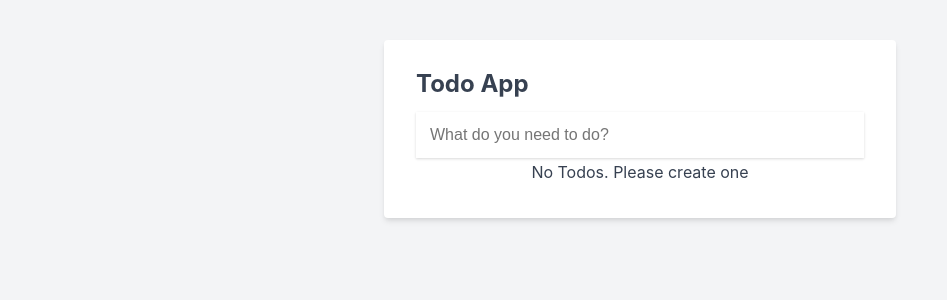
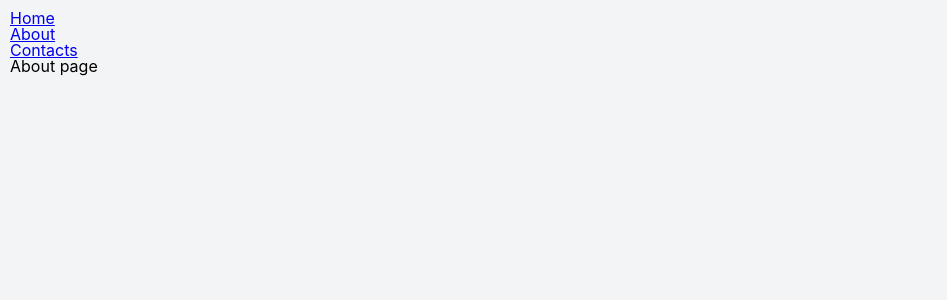
Before and after one commit to VladSmorodsky/beginning-react, a React (Create React App) app: page /about in a window 1280 px wide. Shown: the top 300 px of the page, without its empty margins (0-947 px from the left). Built offline with nearby package versions, Linux system fonts and the light colour scheme.

Commit message:
Lesson 10.1: added react-roter-dom package, worked with basic routing

```diff
--- a/package.json
+++ b/package.json
@@ -6,8 +6,10 @@
     "@testing-library/jest-dom": "^5.16.5",
     "@testing-library/react": "^13.4.0",
     "@testing-library/user-event": "^13.5.0",
+    "history": "^5.3.0",
     "react": "^18.2.0",
     "react-dom": "^18.2.0",
+    "react-router-dom": "^6.14.1",
     "react-scripts": "5.0.1",
     "react-transition-group": "^4.4.5",
     "web-vitals": "^2.1.4"
--- a/src/components/App.jsx
+++ b/src/components/App.jsx
@@ -25,7 +25,6 @@ function App() {
 
   return (
     <TodosContext.Provider value={{todos, setTodos, todosFiltered, filter, setFilter}}>
-      <div className="todo-app-container">
       <div className="todo-app">
         <h2>Todo App</h2>
         <TodoForm/>
@@ -40,7 +39,6 @@ function App() {
           </CSSTransition>
         </SwitchTransition>
       </div>
-      </div>
     </TodosContext.Provider>
   );
 }
--- /dev/null
+++ b/src/components/NavigationBar.jsx
@@ -0,0 +1,13 @@
+import { NavLink } from "react-router-dom";
+
+export default function NavigationBar() {
+  return (
+    <nav>
+      <ul>
+        <li><NavLink to={'/'}>Home</NavLink></li>
+        <li><NavLink to={'/about'}>About</NavLink></li>
+        <li><NavLink to={'/contacts'}>Contacts</NavLink></li>
+      </ul>
+    </nav>
+  );
+}
--- a/src/index.js
+++ b/src/index.js
@@ -1,13 +1,15 @@
 import React from 'react';
 import ReactDOM from 'react-dom/client';
 import './index.css';
-import App from './components/App';
+import {RouterProvider} from 'react-router-dom';
 import reportWebVitals from './reportWebVitals';
+import {route} from "./route";
 
 const root = ReactDOM.createRoot(document.getElementById('root'));
+
 root.render(
   <React.StrictMode>
-    <App />
+    <RouterProvider router={route} />
   </React.StrictMode>
 );
 
--- /dev/null
+++ b/src/pages/AboutPage.jsx
@@ -0,0 +1,9 @@
+import Layout from "./Layout";
+
+export default function AboutPage() {
+  return (
+    <Layout>
+      <div>About page</div>
+    </Layout>
+  );
+}
--- /dev/null
+++ b/src/pages/ContactPage.jsx
@@ -0,0 +1,9 @@
+import Layout from "./Layout";
+
+export default function ContactPage() {
+  return (
+    <Layout>
+      <div>Contact page</div>
+    </Layout>
+  );
+}
--- /dev/null
+++ b/src/pages/Layout.jsx
@@ -0,0 +1,13 @@
+import NavigationBar from "../components/NavigationBar";
+import React from "react";
+
+export default function Layout(props) {
+  return (
+    <div className="todo-app-container">
+      <NavigationBar />
+      <div className="content">
+        {props.children}
+      </div>
+    </div>
+  );
+}
--- /dev/null
+++ b/src/pages/RootPage.jsx
@@ -0,0 +1,11 @@
+import App from "../components/App";
+import React from "react";
+import Layout from "./Layout";
+
+export default function RootPage() {
+  return (
+    <Layout>
+      <App />
+    </Layout>
+  );
+}
--- /dev/null
+++ b/src/route.js
@@ -0,0 +1,20 @@
+import { createBrowserRouter } from "react-router-dom";
+import AboutPage from "./pages/AboutPage";
+import ContactPage from "./pages/ContactPage";
+import RootPage from "./pages/RootPage";
+
+export const route = createBrowserRouter([
+  {
+    path: '/',
+    exact: true,
+    element: <RootPage />
+  },
+  {
+    path: '/about',
+    element: <AboutPage />
+  },
+  {
+    path: '/contacts',
+    element: <ContactPage />
+  },
+]);
```
Also changed, not shown: 1 other file (tests, documents, lock files or other folders). Lines whose indentation alone changed are shown as unchanged.
